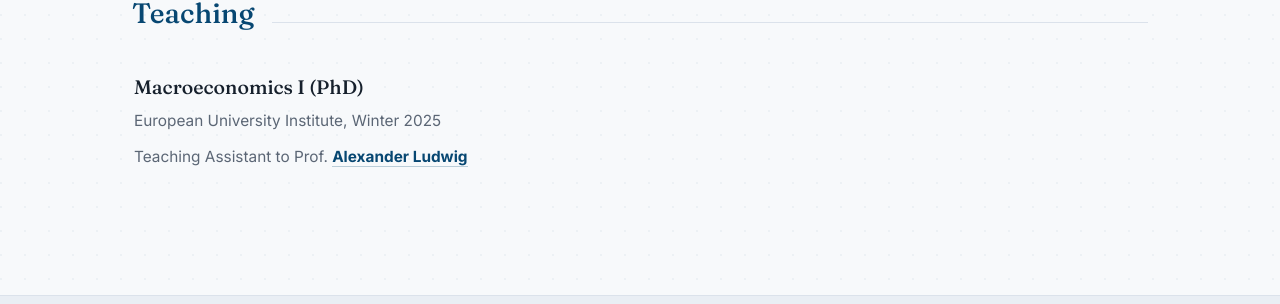
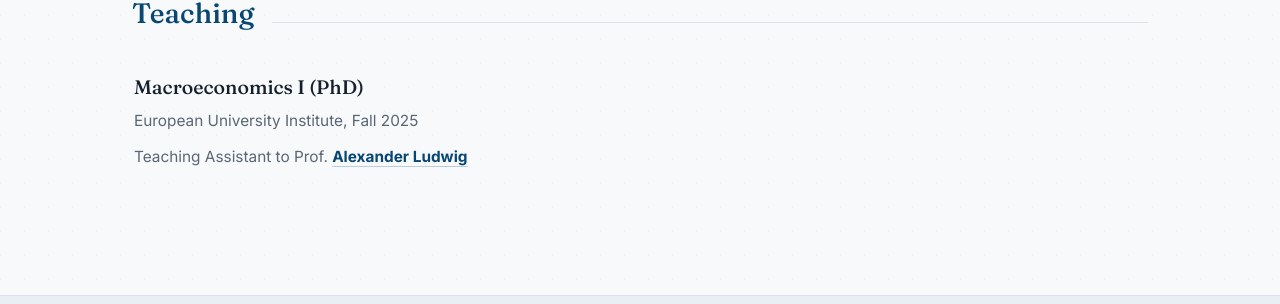
Before and after one commit to LudovicRoussel/ludovicroussel.github.io, a Jekyll site: the page built from index.md, in a window 1280 px wide and 900 px high, scrolled down 1029 px. Shown: the part 469-773 px from the top of the window. Built offline with Jekyll 4.4.1, drawn with Linux system fonts in a browser that asks for light colours.

```diff
--- a/index.md
+++ b/index.md
@@ -82,7 +82,7 @@ title: "Ludovic Roussel"
 
     <article class="paper">
       <h4 class="paper-title">Macroeconomics I (PhD)</h4>
-      <p class="meta">European University Institute, Winter 2025</p>
+      <p class="meta">European University Institute, Fall 2025</p>
       <p class="authors">Teaching Assistant to Prof. <a href="https://alexander-ludwig.com/" target="_blank" rel="noopener">Alexander Ludwig</a></p>
     </article>
   </div>
```
Also changed, not shown: Teaching/Teaching.md (+1 -1 lines).
